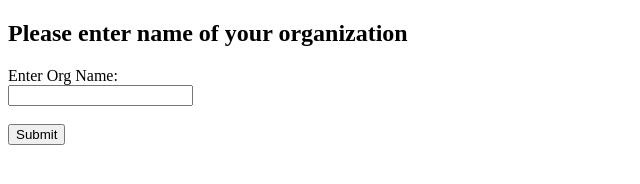
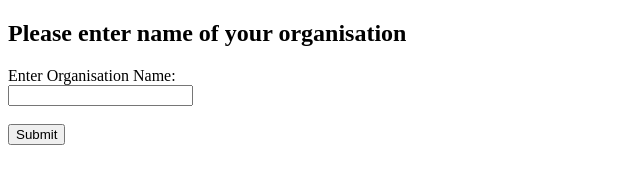
Before and after one commit to helixiora/helixiora-lorelai, a plain HTML site: page templates/index_create_custom_org.html in a window 1280 px wide. Shown: the full height of the page, 0-640 px from the left. Drawn offline with Linux system fonts and the light colour scheme.

```diff
--- a/templates/index_create_custom_org.html
+++ b/templates/index_create_custom_org.html
@@ -3,13 +3,13 @@
 <head>
     <meta charset="UTF-8">
     <meta name="viewport" content="width=device-width, initial-scale=1.0">
-    <title>Enter Organization Name</title>
+    <title>Enter Organisation Name</title>
 </head>
 <body>
-    <h2>Please enter name of your organization</h2>
+    <h2>Please enter name of your organisation</h2>
     <form action="/submit_custom_org" method="post">
-        <label for="org_name">Enter Org Name:</label><br>
-        <input type="text" id="org_name" name="org_name"><br><br>
+        <label for="organisation">Enter Organisation Name:</label><br>
+        <input type="text" id="organisation" name="organisation"><br><br>
         <input type="submit" value="Submit">
     </form>
 </body>
```
